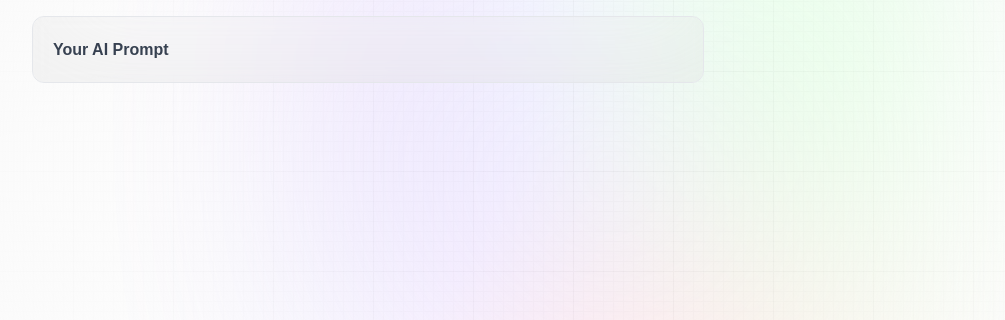
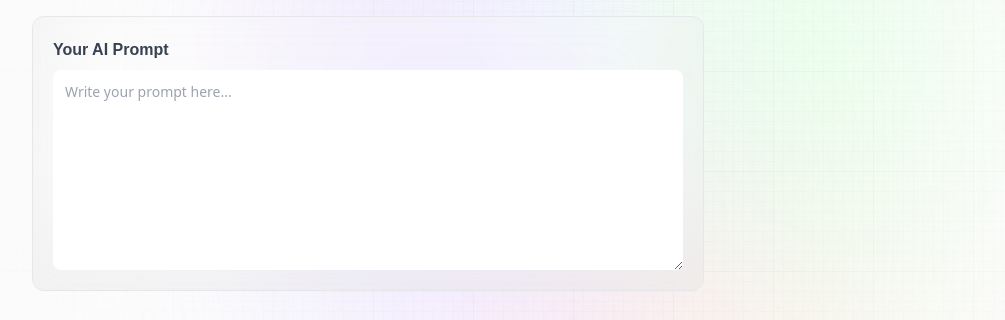
Before and after one commit to Ujjwalsharma7/PromptHub, a Next.js app: page /create-prompt in a window 1280 px wide. Shown: the part 234-554 px from the top of the page, without its empty margins (32-1037 px from the left). Built offline with nearby package versions, Linux system fonts and the light colour scheme; no server answers.

Commit message:
added text area tp form

```diff
--- a/components/Form.jsx
+++ b/components/Form.jsx
@@ -14,6 +14,14 @@
     className='mt-10 w-full max-w-2xl flex flex-col gap-7 glassmorphism'>
       <lable>
         <span className='font-satoshi font-semibold text-base text-gray-700'>Your AI Prompt</span>
+        <textarea
+        value={post.prompt}
+        onChange={(e) => setPost({ ...post,
+        prompt: e.target.value})}
+        placeholder='Write your prompt here...'
+        required
+        className='form_textarea'
+        />
       </lable>
     </form>
   </section>
```
